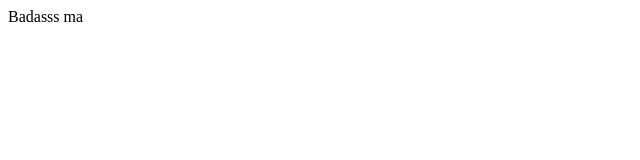
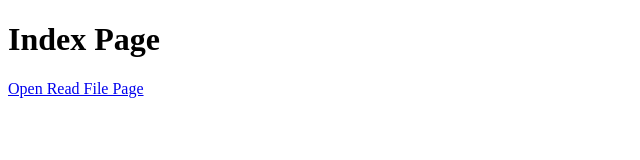
Before and after one commit to JithendraKrish/gtr_raag, a plain HTML site: page index.html in a window 1280 px wide. Shown: the whole page, without its empty margins (0-640 px from the left). Drawn offline with Linux system fonts and the light colour scheme.

Commit message:
Update index.html

```diff
--- a/index.html
+++ b/index.html
@@ -1,27 +1,22 @@
+<!-- index.html -->
+
 <!DOCTYPE html>
 <html lang="en">
 <head>
     <meta charset="UTF-8">
+    <meta http-equiv="X-UA-Compatible" content="IE=edge">
     <meta name="viewport" content="width=device-width, initial-scale=1.0">
-    <title>Read Text File</title>
+    <title>Index Page</title>
 </head>
 <body>
 
-    <div id="fileContent"></div>
+    <h1>Index Page</h1>
 
-    <script>
-        document.addEventListener('DOMContentLoaded', function() {
-            fetch('example.txt')
-                .then(response => response.text())
-                .then(data => {
-                    // Do something with the contents of the file
-                    document.getElementById('fileContent').innerText = data;
-                })
-                .catch(error => {
-                    console.error('Error:', error);
-                });
-        });
-    </script>
+    <!-- Link to open another HTML file -->
+    <a href="read_file.html" target="_blank">Open Read File Page</a>
+
+    <!-- Include your script.py execution -->
+    <script src="script.py"></script>
 
 </body>
 </html>
```
